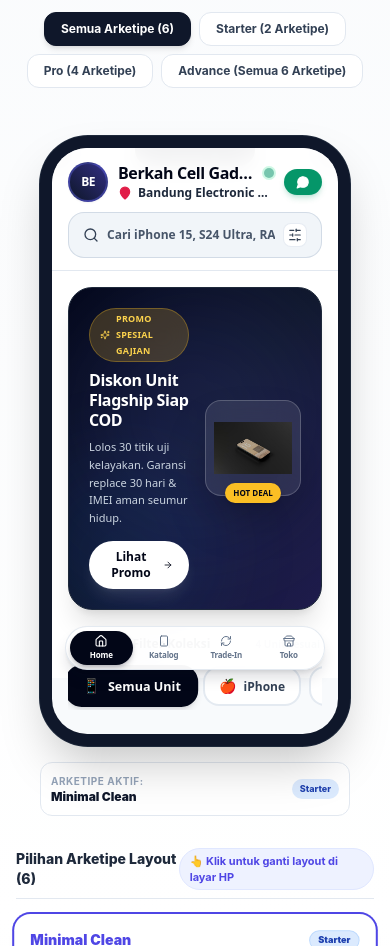
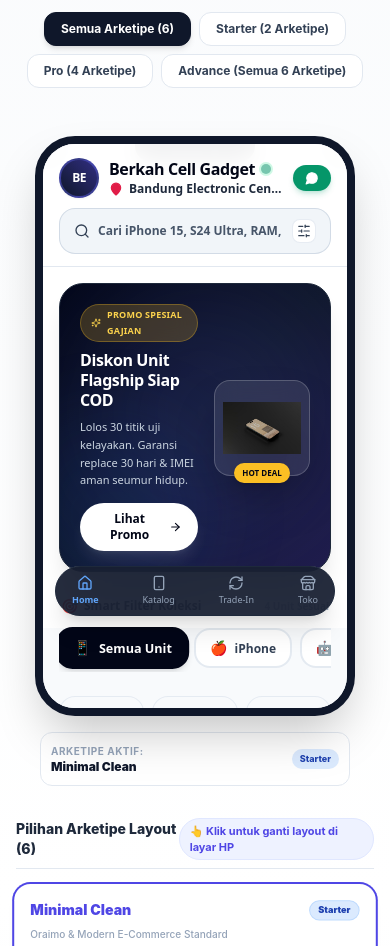
Before and after one commit to nopecode96/gadgetbdg.com, a Next.js app: page / in a window 390 px wide. Shown: the part 2740-3686 px from the top of the page. Built offline with nearby package versions, Linux system fonts and the light colour scheme.

Commit message:
fix(showcase): harmonize mobile frame mockup 1:1 with berkahcell and restore internal floating dock

```diff
--- a/src/components/saas/TemplateShowcase.tsx
+++ b/src/components/saas/TemplateShowcase.tsx
@@ -1016,7 +1016,7 @@
           <div className="lg:col-span-5 flex flex-col items-center">
             <div className="sticky top-24 flex flex-col items-center">
               {/* Smartphone Frame Outer Bezel */}
-              <div className="relative border-slate-900 bg-slate-950 border-[12px] rounded-[3rem] h-[610px] w-[310px] sm:w-[330px] shadow-2xl ring-1 ring-slate-800">
+              <div className="relative overflow-hidden w-full max-w-[320px] sm:max-w-[340px] h-[580px] sm:h-[640px] bg-slate-50 dark:bg-slate-950 rounded-[40px] border-[8px] border-slate-900 shadow-2xl">
                 {/* Dynamic Island / Notch */}
                 <div className="w-[120px] h-[18px] bg-slate-950 top-0 left-1/2 -translate-x-1/2 absolute rounded-b-[1rem] z-30 flex items-center justify-center gap-2">
                   <div className="w-8 h-1 bg-slate-800 rounded-full" />
@@ -1024,7 +1024,7 @@
                 </div>
 
                 {/* Inner Screen Canvas */}
-                <div className="rounded-[2.2rem] overflow-hidden w-full h-full relative">
+                <div className="w-full h-full relative">
                   <PhoneMockupScreen key={activeTheme.id} activeTheme={activeTheme} />
                 </div>
               </div>
--- a/src/components/templates/shared/StoreShell.tsx
+++ b/src/components/templates/shared/StoreShell.tsx
@@ -57,7 +57,7 @@
   return (
     <div
       className={`${
-        isMockup ? "w-full min-h-full h-full pb-14" : "min-h-screen pb-28"
+        isMockup ? "w-full min-h-full h-full pb-20" : "min-h-screen pb-28"
       } flex justify-center font-sans ${colors.bgMain} ${colors.textPrimary}`}
     >
       <div
@@ -188,25 +188,29 @@
         <div
           className={`${
             isMockup
-              ? "absolute bottom-2 left-2 right-2 z-30"
-              : "fixed bottom-4 left-4 right-4 z-50"
-          } pointer-events-none flex justify-center`}
+              ? "absolute bottom-3 left-3 right-3 z-30 pointer-events-none"
+              : "fixed bottom-4 left-4 right-4 z-50 pointer-events-none flex justify-center"
+          }`}
         >
           <nav
             className={`w-full ${
-              isMockup ? "max-w-[260px] p-1 shadow-lg" : "max-w-sm p-1.5 shadow-2xl"
-            } pointer-events-auto rounded-full backdrop-blur-2xl border grid grid-cols-4 select-none transition-all duration-300 ${
+              isMockup
+                ? "rounded-full backdrop-blur-xl bg-slate-900/90 dark:bg-slate-900/95 border border-slate-800 shadow-xl px-4 py-2 flex items-center justify-between text-white pointer-events-none"
+                : `max-w-sm p-1.5 shadow-2xl rounded-full backdrop-blur-2xl border grid grid-cols-4 select-none transition-all duration-300 pointer-events-auto ${
                     isDark
                       ? "bg-slate-950/90 border-slate-800 shadow-black/80"
                       : "bg-white/95 border-slate-200/90 shadow-slate-900/15"
+                  }`
             }`}
           >
             {/* Tab 1: Home */}
-            <button
-              onClick={() => onTabChange("home")}
-              className={`flex flex-col items-center justify-center ${
-                isMockup ? "py-1 px-0.5" : "py-1.5 px-1"
-              } rounded-full transition-all duration-200 ${
+            <div
+              className={`flex flex-col items-center gap-0.5 ${
+                isMockup
+                  ? activeTab === "home"
+                    ? "text-blue-400 font-bold"
+                    : "text-slate-400 font-medium"
+                  : `cursor-pointer py-1.5 px-1 rounded-full transition-all duration-200 ${
                       activeTab === "home"
                         ? isDark
                           ? "bg-indigo-600 text-white shadow-md shadow-indigo-600/30 font-bold"
@@ -214,24 +218,24 @@
                         : isDark
                         ? "text-slate-400 hover:text-white"
                         : "text-slate-500 hover:text-slate-900"
+                    }`
               }`}
+              onClick={() => onTabChange("home")}
             >
-              <Home
-                className={`${isMockup ? "w-3 h-3" : "w-4 h-4"} ${
-                  activeTab === "home" ? "scale-110" : ""
-                }`}
-              />
-              <span className={`${isMockup ? "text-[8px]" : "text-[10px]"} tracking-tight mt-0.5 font-bold`}>
+              <Home className={isMockup ? "w-4 h-4" : `w-4 h-4 ${activeTab === "home" ? "scale-110" : ""}`} />
+              <span className={isMockup ? "text-[9px]" : "text-[10px] tracking-tight mt-0.5 font-bold"}>
                 Home
               </span>
-            </button>
+            </div>
 
             {/* Tab 2: Katalog */}
-            <button
-              onClick={() => onTabChange("list")}
-              className={`flex flex-col items-center justify-center ${
-                isMockup ? "py-1 px-0.5" : "py-1.5 px-1"
-              } rounded-full transition-all duration-200 ${
+            <div
+              className={`flex flex-col items-center gap-0.5 ${
+                isMockup
+                  ? activeTab === "list"
+                    ? "text-blue-400 font-bold"
+                    : "text-slate-400 font-medium"
+                  : `cursor-pointer py-1.5 px-1 rounded-full transition-all duration-200 ${
                       activeTab === "list"
                         ? isDark
                           ? "bg-indigo-600 text-white shadow-md shadow-indigo-600/30 font-bold"
@@ -239,24 +243,24 @@
                         : isDark
                         ? "text-slate-400 hover:text-white"
                         : "text-slate-500 hover:text-slate-900"
+                    }`
               }`}
+              onClick={() => onTabChange("list")}
             >
-              <Smartphone
-                className={`${isMockup ? "w-3 h-3" : "w-4 h-4"} ${
-                  activeTab === "list" ? "scale-110" : ""
-                }`}
-              />
-              <span className={`${isMockup ? "text-[8px]" : "text-[10px]"} tracking-tight mt-0.5 font-bold`}>
+              <Smartphone className={isMockup ? "w-4 h-4" : `w-4 h-4 ${activeTab === "list" ? "scale-110" : ""}`} />
+              <span className={isMockup ? "text-[9px]" : "text-[10px] tracking-tight mt-0.5 font-bold"}>
                 Katalog
               </span>
-            </button>
+            </div>
 
             {/* Tab 3: Trade-In */}
-            <button
-              onClick={() => onTabChange("trade-in")}
-              className={`flex flex-col items-center justify-center ${
-                isMockup ? "py-1 px-0.5" : "py-1.5 px-1"
-              } rounded-full transition-all duration-200 ${
+            <div
+              className={`flex flex-col items-center gap-0.5 ${
+                isMockup
+                  ? activeTab === "trade-in"
+                    ? "text-blue-400 font-bold"
+                    : "text-slate-400 font-medium"
+                  : `cursor-pointer py-1.5 px-1 rounded-full transition-all duration-200 ${
                       activeTab === "trade-in"
                         ? isDark
                           ? "bg-indigo-600 text-white shadow-md shadow-indigo-600/30 font-bold"
@@ -264,24 +268,24 @@
                         : isDark
                         ? "text-slate-400 hover:text-white"
                         : "text-slate-500 hover:text-slate-900"
+                    }`
               }`}
+              onClick={() => onTabChange("trade-in")}
             >
-              <RefreshCw
-                className={`${isMockup ? "w-3 h-3" : "w-4 h-4"} ${
-                  activeTab === "trade-in" ? "scale-110 rotate-180 transition-transform duration-500" : ""
-                }`}
-              />
-              <span className={`${isMockup ? "text-[8px]" : "text-[10px]"} tracking-tight mt-0.5 font-bold`}>
+              <RefreshCw className={isMockup ? "w-4 h-4" : `w-4 h-4 ${activeTab === "trade-in" ? "scale-110 rotate-180 transition-transform duration-500" : ""}`} />
+              <span className={isMockup ? "text-[9px]" : "text-[10px] tracking-tight mt-0.5 font-bold"}>
                 Trade-In
               </span>
-            </button>
+            </div>
 
             {/* Tab 4: Toko */}
-            <button
-              onClick={() => onTabChange("about")}
-              className={`flex flex-col items-center justify-center ${
-                isMockup ? "py-1 px-0.5" : "py-1.5 px-1"
-              } rounded-full transition-all duration-200 ${
+            <div
+              className={`flex flex-col items-center gap-0.5 ${
+                isMockup
+                  ? activeTab === "about"
+                    ? "text-blue-400 font-bold"
+                    : "text-slate-400 font-medium"
+                  : `cursor-pointer py-1.5 px-1 rounded-full transition-all duration-200 ${
                       activeTab === "about"
                         ? isDark
                           ? "bg-indigo-600 text-white shadow-md shadow-indigo-600/30 font-bold"
@@ -289,17 +293,15 @@
                         : isDark
                         ? "text-slate-400 hover:text-white"
                         : "text-slate-500 hover:text-slate-900"
+                    }`
               }`}
+              onClick={() => onTabChange("about")}
             >
-              <StoreIcon
-                className={`${isMockup ? "w-3 h-3" : "w-4 h-4"} ${
-                  activeTab === "about" ? "scale-110" : ""
-                }`}
-              />
-              <span className={`${isMockup ? "text-[8px]" : "text-[10px]"} tracking-tight mt-0.5 font-bold`}>
+              <StoreIcon className={isMockup ? "w-4 h-4" : `w-4 h-4 ${activeTab === "about" ? "scale-110" : ""}`} />
+              <span className={isMockup ? "text-[9px]" : "text-[10px] tracking-tight mt-0.5 font-bold"}>
                 Toko
               </span>
-            </button>
+            </div>
           </nav>
         </div>
       </div>
```
Lines whose indentation alone changed are shown as unchanged.
